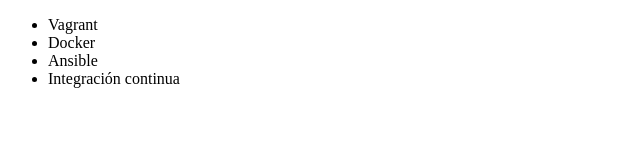
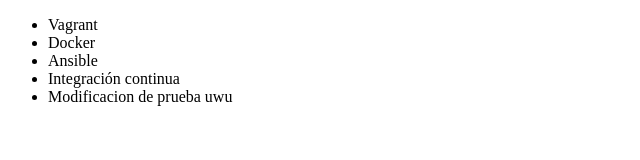
Before and after one commit to MrSeChuk/alura-git, a plain HTML site: page index.html in a window 1280 px wide. Shown: the whole page, without its empty margins (0-640 px from the left). Drawn offline with Linux system fonts and the light colour scheme.

Commit message:
Ejemplo anadido porque no tengo acentos como en el curso

```diff
--- a/index.html
+++ b/index.html
@@ -10,6 +10,7 @@
          <li> Docker </li>
          <li> Ansible </li>
          <li> Integración continua </li>
+         <li>Modificacion de prueba uwu</li>
      </ul>
 </body>
 </html>
```
